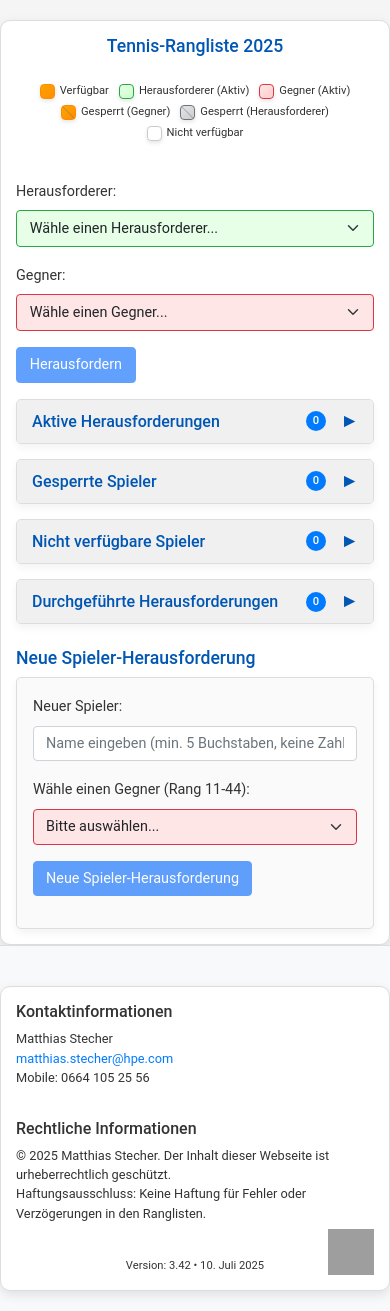
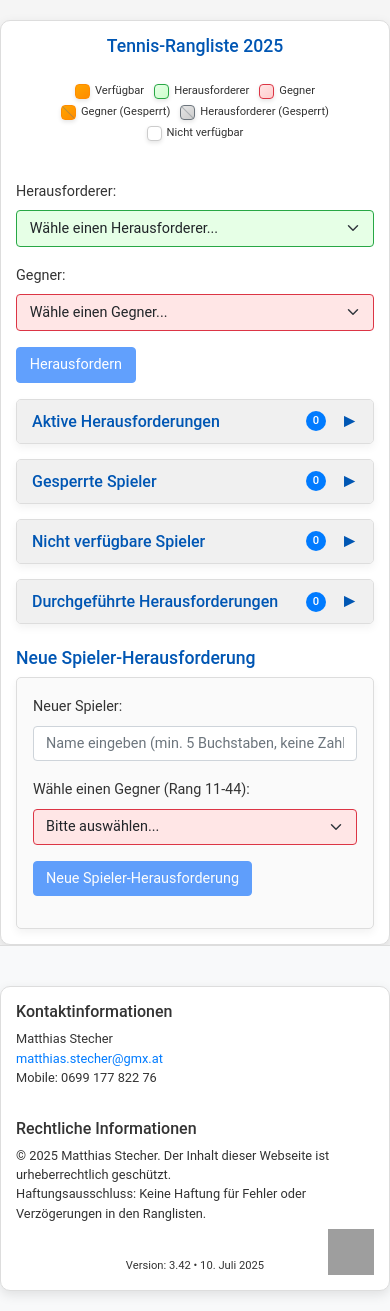
Before and after one commit to AINxtGenDev/stecher_tennis, a Flask app: page /index in a window 390 px wide. Shown: the part 150-1461 px from the top of the page. Run offline with Flask 3, Linux system fonts and the light colour scheme; a user stored in the database is signed in; data comes from the database, SQL or seed files in the repository; both versions use the stored data as it was after the commit; some libraries are stand-ins or nearby versions; grey boxes are pictures that could not be loaded.

Commit message:
new phone number

```diff
--- a/templates/index.html
+++ b/templates/index.html
@@ -262,10 +262,10 @@
     <h2 class="text-center mb-4">Tennis-Rangliste 2025</h2>
     <div class="legend">
       <div class="legend-item available"><div class="legend-color"></div>Verfügbar</div>
-      <div class="legend-item challenger"><div class="legend-color"></div>Herausforderer (Aktiv)</div>
-      <div class="legend-item opponent"><div class="legend-color"></div>Gegner (Aktiv)</div>
-      <div class="legend-item blocked"><div class="legend-color"></div>Gesperrt (Gegner)</div>
-      <div class="legend-item blocked-loser"><div class="legend-color"></div>Gesperrt (Herausforderer)</div>
+      <div class="legend-item challenger"><div class="legend-color"></div>Herausforderer</div>
+      <div class="legend-item opponent"><div class="legend-color"></div>Gegner</div>
+      <div class="legend-item blocked"><div class="legend-color"></div>Gegner (Gesperrt)</div>
+      <div class="legend-item blocked-loser"><div class="legend-color"></div>Herausforderer (Gesperrt)</div>
       <div class="legend-item unavailable"><div class="legend-color"></div>Nicht verfügbar</div>
     </div>
     <div class="ranking-list">{# Populated by JS #}</div>
@@ -381,7 +381,7 @@
   <footer>
     <div class="container" style="position: relative;">
       <div class="row">
-        <div class="col-md-6 mb-3 mb-md-0"><h5>Kontaktinformationen</h5><p>Matthias Stecher<br /><a href="mailto:matthias.stecher@hpe.com">matthias.stecher@hpe.com</a><br />Mobile: 0664 105 25 56</p></div>
+        <div class="col-md-6 mb-3 mb-md-0"><h5>Kontaktinformationen</h5><p>Matthias Stecher<br /><a href="mailto:matthias.stecher@hpe.com">matthias.stecher@gmx.at</a><br />Mobile: 0699 177 822 76</p></div>
         <div class="col-md-6"><h5>Rechtliche Informationen</h5><p>© 2025 Matthias Stecher. Der Inhalt dieser Webseite ist urheberrechtlich geschützt.<br />Haftungsausschluss: Keine Haftung für Fehler oder Verzögerungen in den Ranglisten.</p></div>
       </div>
       <div class="row"><div class="col-12 text-center mt-3"><small>Version: 3.42 • 10. Juli 2025</small></div></div>
```
Also changed, not shown: tennis.db.
